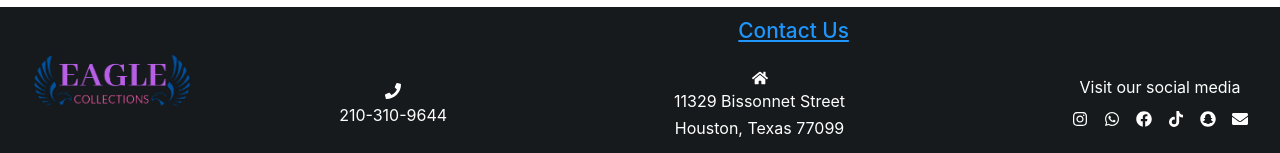
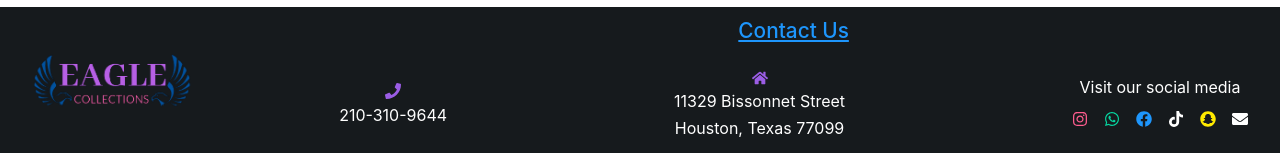
Before and after one commit to blessedjoe2000/eaglecollectionstore, a Next.js app: page / in a window 1280 px wide. Shown: the part 866-1019 px from the top of the page. Built offline with nearby package versions, Linux system fonts and the light colour scheme.

Commit message:
social colors in footer

```diff
--- a/src/app/component/Footer/Footer.jsx
+++ b/src/app/component/Footer/Footer.jsx
@@ -48,13 +48,13 @@ function Footer() {
               <Link href="">
                 <FaFacebook className={styles.facebook} />
               </Link>
-              <Link className={styles.icon} href="">
+              <Link className={styles.tiktok} href="">
                 <FaTiktok />
               </Link>
               <Link href="">
                 <FaSnapchat className={styles.snapchat} />
               </Link>
-              <Link className={styles.icon} href="">
+              <Link className={styles.tiktok} href="">
                 <FaEnvelope />
               </Link>
             </div>
--- a/src/app/component/Footer/footer.module.css
+++ b/src/app/component/Footer/footer.module.css
@@ -38,31 +38,52 @@
   padding: 0.5rem 0;
 }
 
-.icon:hover {
-  color: #9b5de5;
-  cursor: pointer;
-}
-
 .social {
   display: flex;
   gap: 1rem;
   padding: 0.5rem 0;
 }
 
+.icon {
+  color: #9b5de5;
+}
+.instagram {
+  color: #ff5d8f;
+}
+
+.whatsapp {
+  color: #06d6a0;
+}
+.facebook {
+  color: #1e96fc;
+}
+.tiktok {
+  color: #fff;
+}
+.snapchat {
+  color: #ffea00;
+}
+.icon:hover {
+  color: #fff;
+  cursor: pointer;
+}
 .instagram:hover {
-  color: #ff5d8f;
+  color: #fff;
   cursor: pointer;
 }
 
 .whatsapp:hover {
-  color: #06d6a0;
+  color: #fff;
   cursor: pointer;
 }
 .facebook:hover {
-  color: #1e96fc;
+  color: #fff;
   cursor: pointer;
 }
+.tiktok:hover {
+  color: #9b5de5;
+}
 .snapchat:hover {
-  color: #ffea00;
+  color: #fff;
   cursor: pointer;
 }
```
